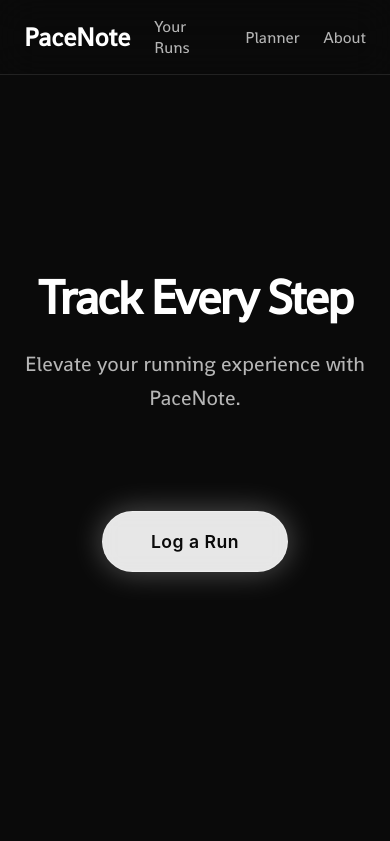
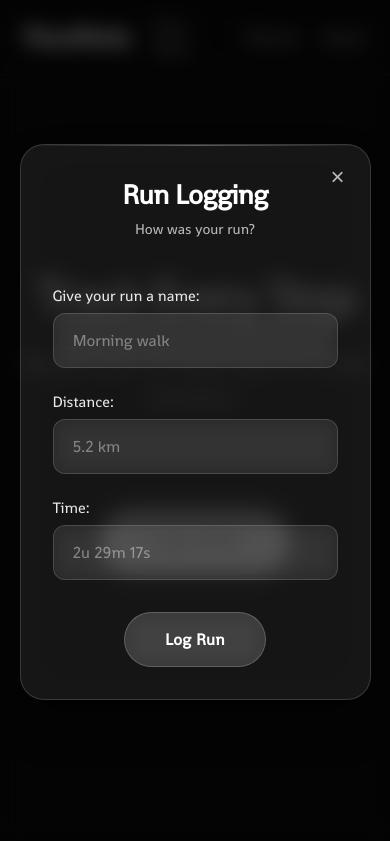
Before and after one commit to PrincessSalty/PaceNote, a plain HTML site: page PaceNote/index.html in a window 390 px wide. Both pictures are taken after a click on the button "Log a Run". Shown: the top 841 px of the page. Drawn offline with Linux system fonts and the light colour scheme.

Commit message:
added run logging and deleting runs from list

```diff
--- a/PaceNote/index.html
+++ b/PaceNote/index.html
@@ -19,7 +19,7 @@
                 </li>
                 <li><a onclick="document.getElementById('Planner').scrollIntoView({ behavior: 'smooth'})">Planner</a>
                 </li>
-                <li><a>About</a></li>
+                <li><a onclick="document.getElementById('About').scrollIntoView({ behavior: 'smooth'})">About</a></li>
             </ul>
         </div>
     </nav>
@@ -34,8 +34,9 @@
 
     <div id="overlay" class="overlay" onclick="closeOverlay(event)">
         <div class="modal" onclick="event.stopPropagation()">
+            <button class="close-btn" onclick="closeOverlay()">&times;</button>
             <div class="modal-header">
-                <h2>Run logging</h2>
+                <h2>Run Logging</h2>
                 <p class="modal-subtitle">How was your run?</p>
             </div>
 
@@ -46,13 +47,13 @@
                 </div>
 
                 <div class="form-group">
-                    <label for="Distance">Distance:</label>
-                    <input type="text" id="distance" name="distance">
+                    <label for="distance">Distance:</label>
+                    <input type="text" id="distance" name="distance" placeholder="5.2 km">
                 </div>
 
                 <div class="form-group">
-                    <label for="Time">Time:</label>
-                    <input type="text" id="time" name="time">
+                    <label for="time">Time:</label>
+                    <input type="text" id="time" name="time" placeholder="2u 29m 17s">
                 </div>
 
                 <div class="form-actions">
@@ -65,8 +66,8 @@
     <section id="runs" class="runs-section">
         <div class="container">
             <h2 class="title">Your Runs</h2>
-            <p class="subtitle">Every journey begins with a single step. Start logging your runs to see your
-                progress unfold.</p>
+            <p class="subtitle">Every journey begins with a single step. Start logging your runs to see your progress
+                unfold.</p>
 
             <div class="runs-grid">
                 <div class="run-card">
@@ -78,8 +79,15 @@
 
     <section id="Planner">
         <div class="container">
-            <h2 class="title">Your planner</h2>
+            <h2 class="title">Your Planner</h2>
             <p class="subtitle">Plan every run you are going to take</p>
         </div>
     </section>
+
+    <section id="About">
+        <div class="container">
+            <h2 class="title">About</h2>
+            <p class="subtitle">I designed this tool so me and my friends could track our runs</p>
+        </div>
+    </section>
 </body>
--- a/PaceNote/script.js
+++ b/PaceNote/script.js
@@ -0,0 +1,89 @@
+function openLogGui() {
+    const overlay = document.getElementById('overlay');
+    overlay.classList.add('active');
+    document.body.style.overflow = 'hidden';
+}
+
+function closeOverlay(event) {
+    if (event && event.target !== event.currentTarget) return;
+    const overlay = document.getElementById('overlay');
+    overlay.classList.remove('active');
+    document.body.style.overflow = 'auto';
+}
+
+function logRun() {
+    const name = document.getElementById('name').value;;
+    const distance = document.getElementById('distance').value;
+    const time = document.getElementById('time').value;
+
+    const runData = {
+        id: Date.now(),
+        name: name,
+        distance: distance,
+        time: time,
+        date: new Date().toDateString()
+    };
+
+    let runs = JSON.parse(localStorage.getItem('runs')) || [];
+    runs.push(runData)
+    localStorage.setItem('runs', JSON.stringify(runs));
+
+    document.getElementById('settingsForm').reset();
+    closeOverlay()
+    loadRuns()
+}
+
+function loadRuns() {
+    const runs = JSON.parse(localStorage.getItem('runs')) || [];
+    const runsGrid = document.querySelector('.runs-grid');
+
+    runsGrid.innerHTML = '';
+
+    if (runs.length === 0) {
+        runsGrid.innerHTML = `
+            <div class="runs-card">
+                <p class="placeholder-text">Your runs will apear here</p>
+            </div>
+        `;
+    } else {
+        runs.forEach(run => {
+            const runCard = document.createElement('div');
+            runCard.className = 'run-card'
+            runCard.style.position = 'relative'
+            runCard.innerHTML = `
+                    <button class="delete-btn" onclick="deleteRun(${run.id})" title="Delete run">×</button>
+                    <h3 style="color: #ffffff; margin-bottom: 1rem; font-size: 1.3rem;">${run.name}</h3>
+                    <div style="display: flex; justify-content: space-between; margin-bottom: 0.5rem;">
+                        <span style="color: rgba(255, 255, 255, 0.7);">Distance:</span>
+                        <span style="color: #ffffff; font-weight: 600;">${run.distance}</span>
+                    </div>
+                    <div style="display: flex; justify-content: space-between; margin-bottom: 0.5rem;">
+                        <span style="color: rgba(255, 255, 255, 0.7);">Time:</span>
+                        <span style="color: #ffffff; font-weight: 600;">${run.time}</span>
+                    </div>
+                    <div style="display: flex; justify-content: space-between;">
+                        <span style="color: rgba(255, 255, 255, 0.7);">Date:</span>
+                        <span style="color: #ffffff; font-weight: 600;">${run.date}</span>
+                    </div>
+                `
+            runsGrid.appendChild(runCard);
+        });
+    }
+}
+
+function deleteRun(runId) {
+    let runs = JSON.parse(localStorage.getItem('runs')) || [];
+    runs = runs.filter(run => run.id !== runId);
+    localStorage.setItem('runs', JSON.stringify(runs));
+    loadRuns()
+}
+
+document.addEventListener('keydown', function(event) {
+    if (event.key === 'Escape') {
+        closeOverlay()
+    }
+})
+
+document.addEventListener('DOMContentLoaded', function() {
+    loadRuns();
+});
--- a/PaceNote/styles.css
+++ b/PaceNote/styles.css
@@ -17,6 +17,15 @@ body {
     color: #ffffff;
 }
 
+::-webkit-scrollbar {
+    width: 0px;
+    background: transparent;
+}
+
+html {
+    scrollbar-width: none;
+}
+
 .navbar {
     position: fixed;
     top: 0;
@@ -24,7 +33,6 @@ body {
     padding: 1.5rem 2rem;
     background: rgba(10, 10, 10, 0.7);
     backdrop-filter: blur(20px);
-    -webkit-backdrop-filter: blur(20px);
     border-bottom: 1px solid rgba(255, 255, 255, 0.1);
     z-index: 999;
 }
@@ -80,7 +88,6 @@ body {
     min-height: 100vh;
     padding: 2rem;
     text-align: center;
-    position: relative;
 }
 
 .hero-content {
@@ -106,7 +113,6 @@ body {
 }
 
 .logrunbutton {
-    font-family: 'Inter', sans-serif;
     background: rgba(255, 255, 255, 0.9);
     color: #0a0a0a;
     border: 1px solid rgba(255, 255, 255, 0.3);
@@ -115,9 +121,7 @@ body {
     font-weight: 600;
     border-radius: 50px;
     cursor: pointer;
-    position: relative;
     backdrop-filter: blur(10px);
-    -webkit-backdrop-filter: blur(10px);
     box-shadow: 0 0 30px rgba(255, 255, 255, 0.3);
     transition: all 0.4s ease;
     letter-spacing: 0.5px;
@@ -127,7 +131,6 @@ body {
     transform: scale(1.05) translateY(-4px);
     background: rgba(255, 255, 255, 1);
     box-shadow: 0 0 50px rgba(255, 255, 255, 0.5);
-    color: #0a0a0a;
 }
 
 .logrunbutton:active {
@@ -135,11 +138,172 @@ body {
     transition: all 0.15s ease;
 }
 
+.overlay {
+    position: fixed;
+    top: 0;
+    left: 0;
+    right: 0;
+    bottom: 0;
+    background: rgba(0, 0, 0, 0.6);
+    backdrop-filter: blur(10px);
+    display: flex;
+    justify-content: center;
+    align-items: center;
+    z-index: 1000;
+    opacity: 0;
+    visibility: hidden;
+    transition: all 0.3s ease;
+}
+
+.overlay.active {
+    opacity: 1;
+    visibility: visible;
+}
+
+.modal {
+    background: rgba(255, 255, 255, 0.08);
+    backdrop-filter: blur(25px);
+    border: 1px solid rgba(255, 255, 255, 0.15);
+    border-radius: 24px;
+    padding: 2.5rem;
+    max-width: 500px;
+    width: 90%;
+    max-height: 90vh;
+    overflow-y: auto;
+    box-shadow: 0 25px 50px rgba(0, 0, 0, 0.4);
+    transform: scale(0.9) translateY(20px);
+    transition: all 0.3s cubic-bezier(0.4, 0, 0.2, 1);
+    position: relative;
+}
+
+.overlay.active .modal {
+    transform: scale(1) translateY(0);
+}
+
+.modal::before {
+    content: '';
+    position: absolute;
+    top: 0;
+    left: 0;
+    right: 0;
+    height: 1px;
+    background: linear-gradient(90deg, transparent, rgba(255, 255, 255, 0.3), transparent);
+}
+
+.modal-header {
+    text-align: center;
+    margin-bottom: 3rem;
+    user-select: none;
+}
+
+.modal-header h2 {
+    font-size: 2rem;
+    font-weight: 700;
+    color: #ffffff;
+    margin-bottom: 0.5rem;
+    letter-spacing: -0.5px;
+}
+
+.modal-subtitle {
+    color: rgba(255, 255, 255, 0.7);
+    font-size: 0.9rem;
+    font-weight: 400;
+}
+
+.form-group {
+    margin-bottom: 1.5rem;
+}
+
+.form-group label {
+    display: block;
+    margin-bottom: 0.5rem;
+    color: rgba(255, 255, 255, 0.9);
+    font-weight: 500;
+    font-size: 0.95rem;
+}
+
+.form-group input {
+    width: 100%;
+    padding: 1rem 1.2rem;
+    background: rgba(255, 255, 255, 0.06);
+    border: 1px solid rgba(255, 255, 255, 0.15);
+    border-radius: 12px;
+    color: #ffffff;
+    font-size: 1rem;
+    font-family: inherit;
+    backdrop-filter: blur(10px);
+    transition: all 0.3s ease;
+}
+
+.form-group input:focus {
+    outline: none;
+    border-color: rgba(255, 255, 255, 0.3);
+    background: rgba(255, 255, 255, 0.08);
+    box-shadow: 0 0 20px rgba(255, 255, 255, 0.1);
+}
+
+.form-group input::placeholder {
+    color: rgba(255, 255, 255, 0.4);
+}
+
+.form-actions {
+    margin-top: 2rem;
+    text-align: center;
+}
+
+.submit-btn {
+    background: rgba(255, 255, 255, 0.12);
+    color: #ffffff;
+    border: 1px solid rgba(255, 255, 255, 0.2);
+    padding: 1rem 2.5rem;
+    font-size: 1rem;
+    font-weight: 600;
+    border-radius: 50px;
+    cursor: pointer;
+    backdrop-filter: blur(10px);
+    transition: all 0.3s ease;
+    font-family: inherit;
+    letter-spacing: 0.3px;
+}
+
+.submit-btn:hover {
+    background: rgba(255, 255, 255, 0.18);
+    border-color: rgba(255, 255, 255, 0.3);
+    transform: translateY(-2px);
+    box-shadow: 0 10px 25px rgba(0, 0, 0, 0.2);
+}
+
+.submit-btn:active {
+    transform: translateY(0);
+    transition: all 0.15s ease;
+}
+
+.close-btn {
+    position: absolute;
+    top: 1rem;
+    right: 1rem;
+    background: none;
+    border: none;
+    color: rgba(255, 255, 255, 0.7);
+    font-size: 1.5rem;
+    cursor: pointer;
+    width: 2rem;
+    height: 2rem;
+    display: flex;
+    align-items: center;
+    justify-content: center;
+    border-radius: 50%;
+    transition: all 0.3s ease;
+}
+
+.close-btn:hover {
+    color: #ffffff;
+}
+
 .runs-section {
     min-height: 100vh;
     padding: 8rem 2rem 4rem;
     background: #0a0a0a;
-    position: relative;
 }
 
 .container {
@@ -178,7 +342,6 @@ body {
     border-radius: 20px;
     padding: 2rem;
     backdrop-filter: blur(10px);
-    -webkit-backdrop-filter: blur(10px);
     transition: all 0.3s cubic-bezier(0.4, 0, 0.2, 1);
     position: relative;
     overflow: hidden;
@@ -207,7 +370,38 @@ body {
     margin: 2rem 0;
 }
 
-/* Mobile Responsive */
+.delete-btn {
+    position: absolute;
+    top: 1rem;
+    right: 1rem;
+    background: rgba(255, 255, 255, 0.1);
+    border: 1px solid rgba(255, 255, 255, 0.2);
+    color: rgba(255, 255, 255, 0.8);
+    width: 2rem;
+    height: 2rem;
+    border-radius: 50%;
+    cursor: pointer;
+    font-size: 1.2rem;
+    font-weight: bold;
+    display: flex;
+    align-items: center;
+    justify-content: center;
+    backdrop-filter: blur(10px);
+    transition: all 0.3s ease;
+    z-index: 10;
+}
+
+.delete-btn:hover {
+    background: rgba(255, 0, 0, 0.2);
+    border-color: rgba(255, 0, 0, 0.4);
+    color: #ff6b6b;
+}
+
+.delete-btn:active {
+    transform: scale(0.95);
+    transition: all 0.15s ease;
+}
+
 @media (max-width: 768px) {
     .navbar {
         padding: 1rem 1.5rem;
@@ -242,4 +436,13 @@ body {
         grid-template-columns: 1fr;
         gap: 1.5rem;
     }
+
+    .modal {
+        padding: 2rem;
+        margin: 1rem;
+    }
+
+    .modal-header h2 {
+        font-size: 1.7rem;
+    }
 }
```
